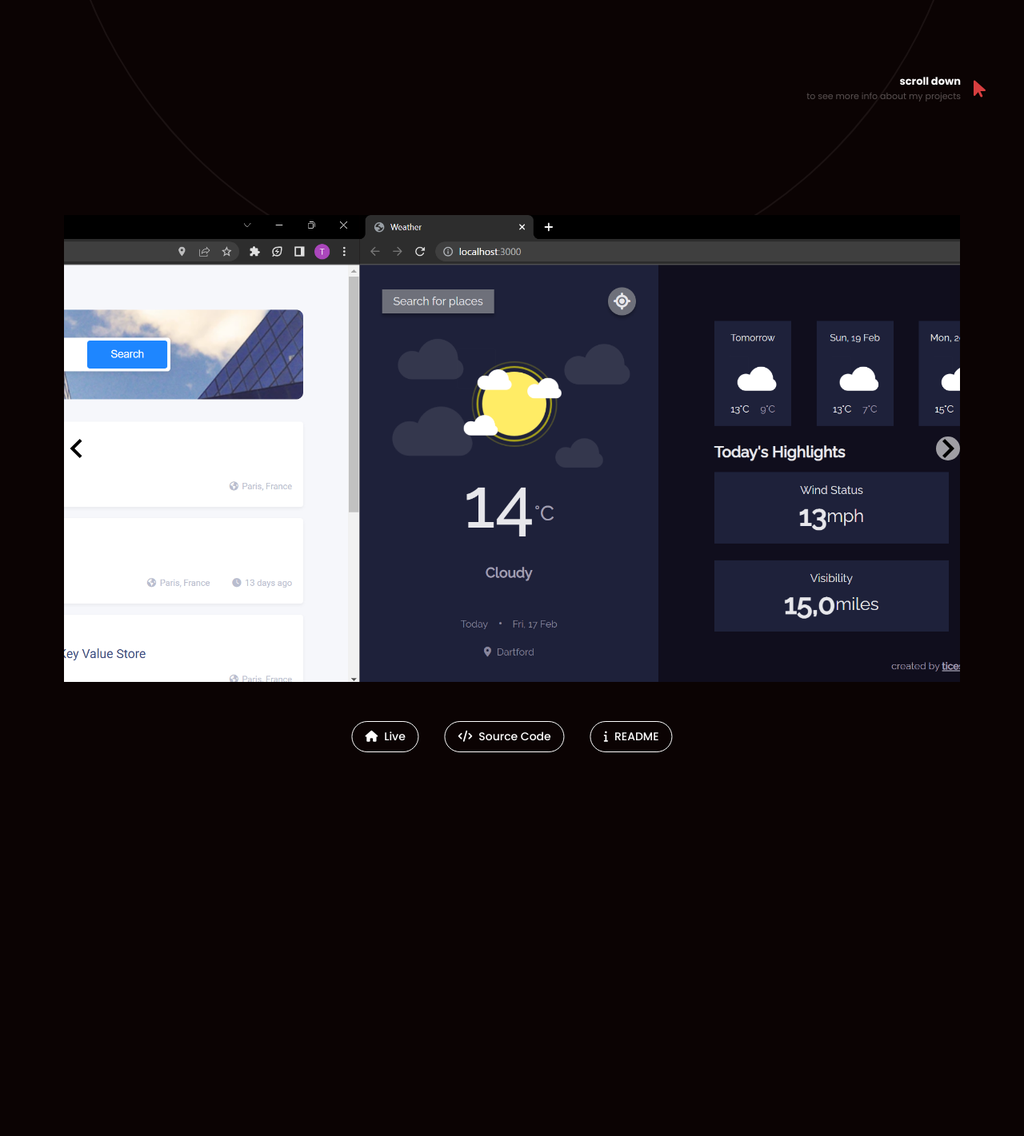
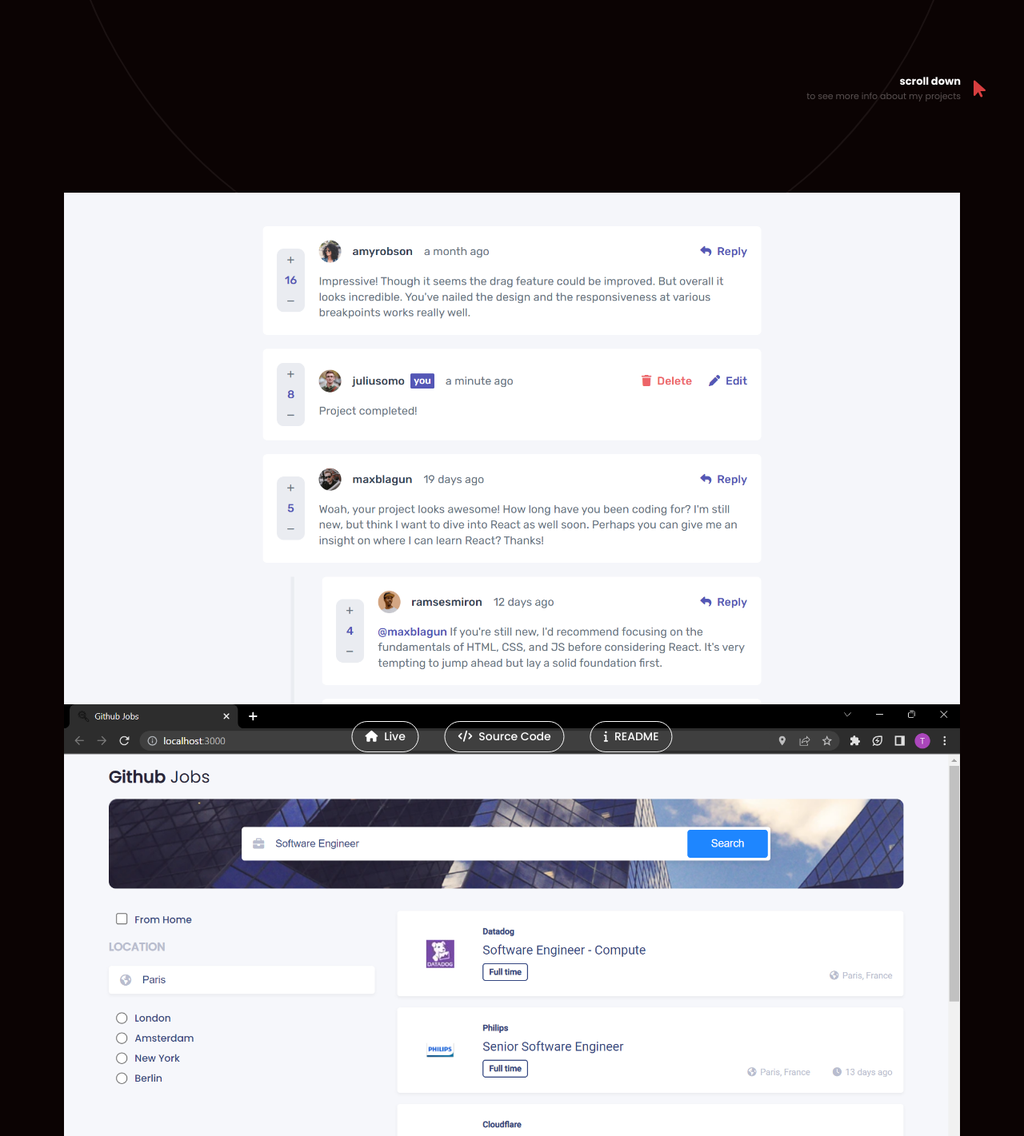
Before and after one commit to tices0/Portfolio, a React (Create React App) app: page / in a window 1280 px wide. Shown: the part 639-2060 px from the top of the page at 80% size. Before the commit the page ends 1600 px from the top, so only its background shows below. Built offline with nearby package versions, Linux system fonts and the light colour scheme.

Commit message:
added images to slideshow

```diff
--- a/src/components/Slideshow.jsx
+++ b/src/components/Slideshow.jsx
@@ -1,72 +1,40 @@
 import React from "react";
-import { Slide } from "react-slideshow-image";
-import "react-slideshow-image/dist/styles.css";
-import githubJobsDestop from "../media/desktop-screenshots/github-jobs.png";
-import weatherAppDestop from "../media/desktop-screenshots/weather-app.png";
-import commentSectionDestop from "../media/desktop-screenshots/comment-section.png";
-import { projectLinks } from "../pages/Projects";
 
-// const spanStyle = {
-// 	padding: "20px",
-// 	background: "#efefef",
-// 	color: "#000000",
-// };
-
-const divStyle = {
-	display: "flex",
-	alignItems: "center",
-	justifyContent: "center",
-	backgroundSize: "contain",
-	backgroundRepeat: "no-repeat",
-	backgroundPosition: "center",
-	height: "calc(100vh - 10rem)",
-	width: "calc(100vw - 10rem)",
-	zIndex: "999",
-};
-
-const slideImages = [
-	{
-		url: githubJobsDestop,
-		caption: "Github Jobs",
-	},
-	{
-		url: weatherAppDestop,
-		caption: "Weather App",
-	},
-	{
-		url: commentSectionDestop,
-		caption: "Interactive Comment Section",
-	},
-];
-
-const Slideshow = ({ setPage }) => {
+function Slideshow() {
 	return (
-		<ul className="slide-container">
-			<Slide>
-				{slideImages.map((slideImage, index) => (
-					<li key={index}>
-						<div
-							className="slide"
-							style={{
-								...divStyle,
-								backgroundImage: `url(${slideImage.url})`,
-							}}
-							id={`slide${index}`}
-							onClick={() => {
-								window.open(
-									`${projectLinks[index].live}`,
-									"_blank",
-								);
-								console.log("clicked");
-							}}
-						>
-							{/* <span style={spanStyle}>{slideImage.caption}</span> */}
-						</div>
-					</li>
-				))}
-			</Slide>
-		</ul>
+		<section className="slide-container">
+			<div className="slide">
+				<img
+					src={require("../media/desktop-screenshots/comment-section.png")}
+					alt="Interactive Comment Section Screenshot"
+				/>
+			</div>
+			<div className="slide">
+				<img
+					src={require("../media/desktop-screenshots/github-jobs.png")}
+					alt="Github Jobs Screenshot"
+				/>
+			</div>
+			<div className="slide">
+				<img
+					src={require("../media/desktop-screenshots/weather-app.png")}
+					alt="Weather App Screenshot"
+				/>
+			</div>
+			<div className="slide">
+				<img
+					src={require("../media/desktop-screenshots/comment-section.png")}
+					alt="Interactive Comment Section Screenshot"
+				/>
+			</div>
+			<div className="slide">
+				<img
+					src={require("../media/desktop-screenshots/github-jobs.png")}
+					alt="Github Jobs Screenshot"
+				/>
+			</div>
+		</section>
 	);
-};
+}
 
 export default Slideshow;
--- a/src/styles/styles.css
+++ b/src/styles/styles.css
@@ -221,6 +221,13 @@ body::-webkit-scrollbar {
   width: calc(100vw - 10rem);
   height: calc(100vh - 10rem);
 }
+.slide-container .slide {
+  width: calc(100vw - 10rem);
+  height: calc(100vh - 10rem);
+}
+.slide-container .slide img {
+  width: 100%;
+}
 
 .project-info {
   display: flex;
--- a/src/styles/styles.scss
+++ b/src/styles/styles.scss
@@ -351,6 +351,15 @@ body {
 	width: calc(100vw - 10rem);
 	height: calc(100vh - 10rem);
 	// z-index: -1;
+
+	.slide {
+		width: calc(100vw - 10rem);
+		height: calc(100vh - 10rem);
+
+		img {
+			width: 100%;
+		}
+	}
 }
 
 .project-info {
```
Also changed, not shown: 1 other file (tests, documents, lock files or other folders).
